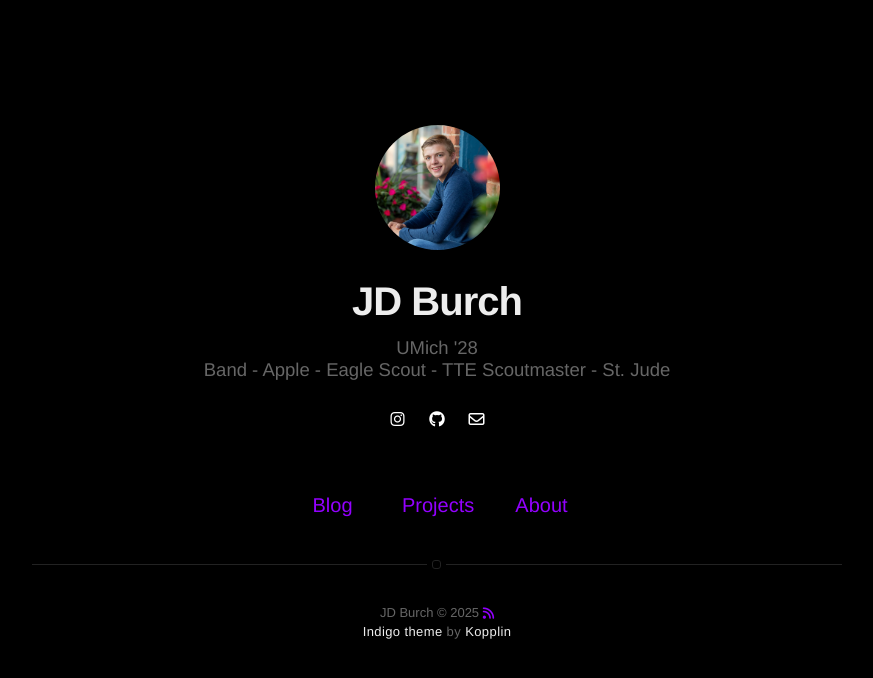
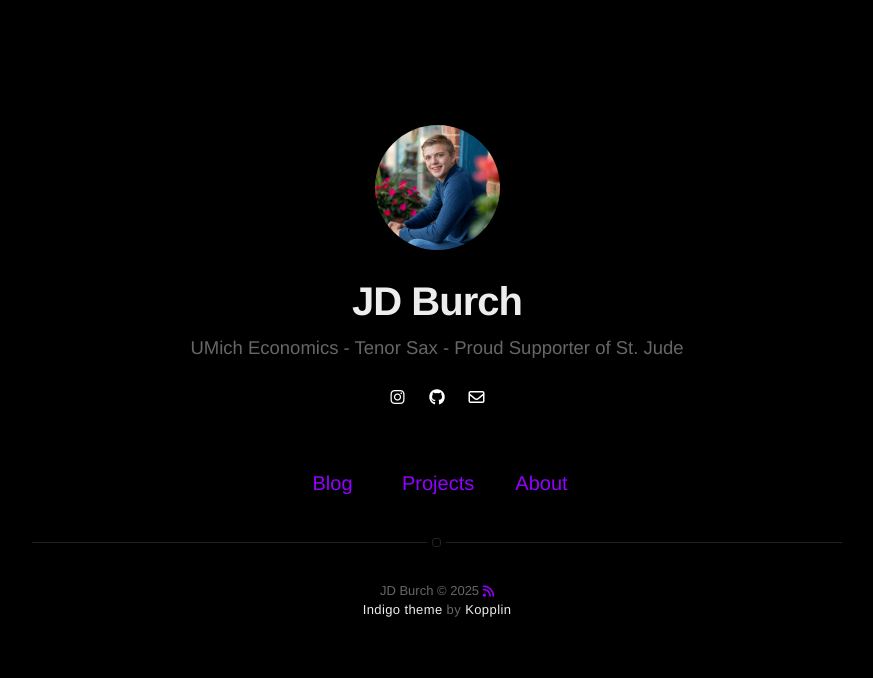
Before and after one commit to JDBurchHuzzah/jdburchhuzzah.github.io, a Jekyll site: the page built from index.html, in a window 1280 px wide. Shown: the top 678 px of the page, without its empty margins (203-1076 px from the left). Built offline with Jekyll 4.4.1, drawn with Linux system fonts in a browser that asks for light colours; nearby versions of some CDN libraries.

Commit message:
Update _config.yml

```diff
--- a/_config.yml
+++ b/_config.yml
@@ -1,6 +1,6 @@
 # main text of home
 title: JD Burch
-bio: UMich '28<br>Band - Apple - Eagle Scout - TTE Scoutmaster - St. Jude
+bio: UMich Economics - Tenor Sax - Proud Supporter of St. Jude
 
 # twitter summary info
 description: JD Burch's activities, small blog, and projects!
```
